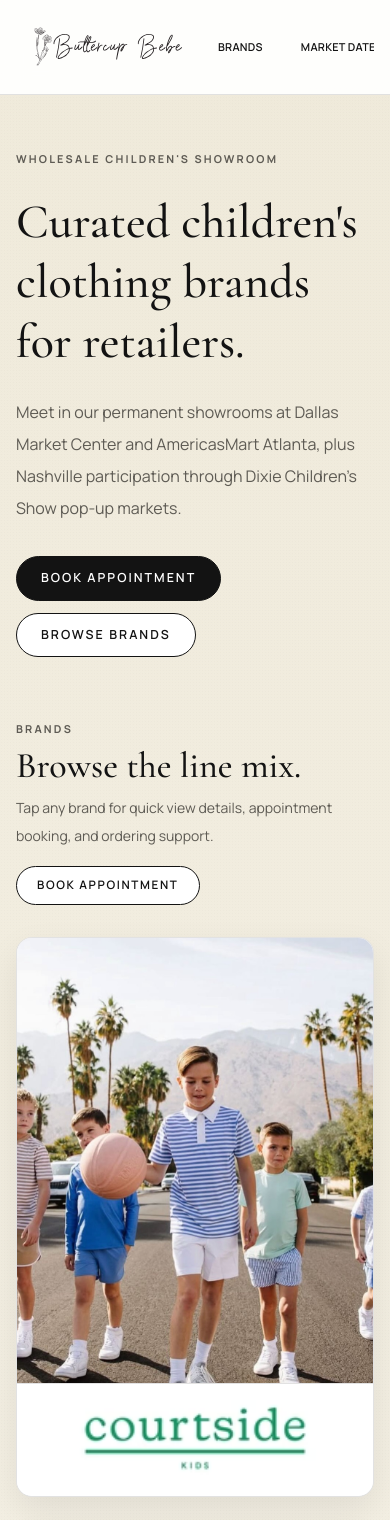
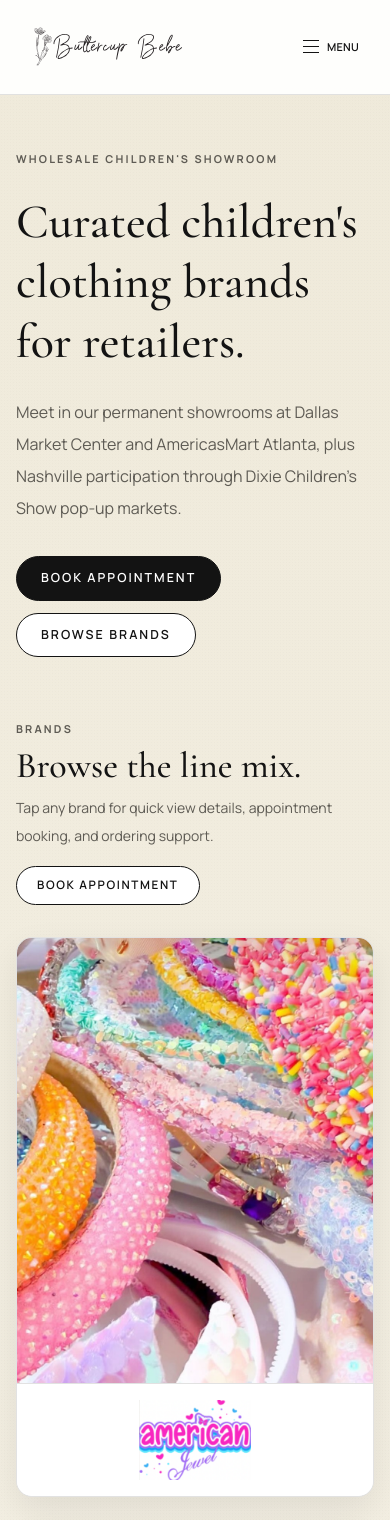
Before and after one commit to searchingforj/buttercupbebe-site, a Next.js app: page / in a window 390 px wide. Shown: the top 1520 px of the page. Built offline with nearby package versions, Linux system fonts and the light colour scheme; grey boxes are pictures that could not be loaded.

Commit message:
Add mobile nav and alphabetical brand ordering

```diff
--- a/src/components/brands-showcase.tsx
+++ b/src/components/brands-showcase.tsx
@@ -21,11 +21,10 @@
   "[tabindex]:not([tabindex='-1'])",
 ].join(",");
 
-const visuallyBalancedBrandOrder = (brands: Brand[]) => {
-  const featured = brands.filter((brand) => brand.featured);
-  const standard = brands.filter((brand) => !brand.featured);
-  return [...featured, ...standard];
-};
+const alphabeticalBrandOrder = (brands: Brand[]) =>
+  [...brands].sort((firstBrand, secondBrand) =>
+    firstBrand.name.localeCompare(secondBrand.name, undefined, { sensitivity: "base" }),
+  );
 
 export function BrandsShowcase({ brands }: BrandsShowcaseProps) {
   const [activeBrand, setActiveBrand] = useState<Brand | null>(null);
@@ -34,7 +33,7 @@
   const modalRef = useRef<HTMLDivElement>(null);
   const previouslyFocusedElement = useRef<HTMLElement | null>(null);
 
-  const orderedBrands = useMemo(() => visuallyBalancedBrandOrder(brands), [brands]);
+  const orderedBrands = useMemo(() => alphabeticalBrandOrder(brands), [brands]);
 
   const closeModal = useCallback(() => {
     setActiveBrand(null);
--- a/src/components/site-header.tsx
+++ b/src/components/site-header.tsx
@@ -1,5 +1,8 @@
+"use client";
+
 import Image from "next/image";
 import Link from "next/link";
+import { useState } from "react";
 
 import { buttonStyles } from "@/components/ui/button";
 import { BOOKING_URL } from "@/lib/constants";
@@ -12,9 +15,12 @@
 ] as const;
 
 export function SiteHeader() {
+  const [mobileMenuOpen, setMobileMenuOpen] = useState(false);
+
   return (
     <header className="sticky top-0 z-40 border-b border-[var(--border-soft)] bg-[var(--surface-overlay)] backdrop-blur-md">
-      <div className="mx-auto flex max-w-7xl items-center gap-3 px-4 py-3 sm:gap-4 sm:px-6 lg:px-10">
+      <div className="mx-auto max-w-7xl px-4 sm:px-6 lg:px-10">
+        <div className="flex items-center gap-3 py-3 sm:gap-4">
           <Link href="/" aria-label="Buttercup Bebe home" className="inline-flex shrink-0 items-center">
             <Image
               src="/brand/buttercup-bebe-logo.svg"
@@ -26,7 +32,7 @@
             />
           </Link>
 
-        <nav aria-label="Primary" className="min-w-0 overflow-x-auto">
+          <nav aria-label="Primary" className="ml-1 hidden min-w-0 overflow-x-auto md:block">
             <ul className="flex min-w-max items-center gap-2 text-sm sm:gap-3">
               {navItems.map((item) => (
                 <li key={item.label}>
@@ -58,7 +64,79 @@
               </li>
             </ul>
           </nav>
+
+          <button
+            type="button"
+            aria-label={mobileMenuOpen ? "Close navigation menu" : "Open navigation menu"}
+            aria-expanded={mobileMenuOpen}
+            className={buttonStyles({
+              variant: "ghost",
+              size: "sm",
+              className:
+                "ml-auto gap-2 normal-case tracking-wide text-[var(--ink-strong)] hover:text-[var(--ink-strong)] md:hidden",
+            })}
+            onClick={() => setMobileMenuOpen((current) => !current)}
+          >
+            <span className="relative block h-3.5 w-4">
+              <span
+                className={`absolute left-0 top-0 block h-px w-4 bg-current transition-transform duration-200 ${
+                  mobileMenuOpen ? "translate-y-[6px] rotate-45" : ""
+                }`}
+              />
+              <span
+                className={`absolute left-0 top-[6px] block h-px w-4 bg-current transition-opacity duration-200 ${
+                  mobileMenuOpen ? "opacity-0" : "opacity-100"
+                }`}
+              />
+              <span
+                className={`absolute left-0 top-[12px] block h-px w-4 bg-current transition-transform duration-200 ${
+                  mobileMenuOpen ? "-translate-y-[6px] -rotate-45" : ""
+                }`}
+              />
+            </span>
+            <span>{mobileMenuOpen ? "Close" : "Menu"}</span>
+          </button>
         </div>
+      </div>
+
+      {mobileMenuOpen ? (
+        <div className="border-t border-[var(--border-soft)] bg-[var(--surface)] md:hidden">
+          <nav aria-label="Mobile primary" className="mx-auto max-w-7xl px-4 py-3 sm:px-6">
+            <ul className="grid gap-2">
+              {navItems.map((item) => (
+                <li key={item.label}>
+                  <Link
+                    href={item.href}
+                    onClick={() => setMobileMenuOpen(false)}
+                    className={buttonStyles({
+                      variant: "ghost",
+                      size: "md",
+                      className: "w-full justify-start normal-case tracking-wide text-[var(--ink-strong)]",
+                    })}
+                  >
+                    {item.label}
+                  </Link>
+                </li>
+              ))}
+              <li>
+                <a
+                  href={BOOKING_URL}
+                  target="_blank"
+                  rel="noopener noreferrer"
+                  onClick={() => setMobileMenuOpen(false)}
+                  className={buttonStyles({
+                    variant: "secondary",
+                    size: "md",
+                    className: "w-full justify-center normal-case tracking-wide",
+                  })}
+                >
+                  Book Now
+                </a>
+              </li>
+            </ul>
+          </nav>
+        </div>
+      ) : null}
     </header>
   );
 }
--- a/src/data/brands.ts
+++ b/src/data/brands.ts
@@ -206,6 +206,30 @@
     images: imagesFor("weisinger-bamboo"),
   },
   {
+    slug: "smockingbird",
+    name: "Smockingbird",
+    oneLiner:
+      "Classic heirloom-inspired children's pieces with handcrafted detailing and elevated prints that balance timeless charm and everyday wearability.",
+    logoUrl: logoFor("smockingbird"),
+    images: imagesFor("smockingbird"),
+  },
+  {
+    slug: "lemon-loves-lime",
+    name: "Lemon Loves Lime",
+    oneLiner:
+      "Bright, story-driven girls' apparel with boutique-friendly silhouettes and whimsical details that celebrate childhood joy and affectionate design.",
+    logoUrl: logoFor("lemon-loves-lime"),
+    images: imagesFor("lemon-loves-lime"),
+  },
+  {
+    slug: "ml-kids",
+    name: "ML Kids",
+    oneLiner:
+      "Trend-forward shabby chic styles for girls and tweens, offering coordinated sets, statement dresses, and spirited seasonal collections.",
+    logoUrl: logoFor("ml-kids"),
+    images: imagesFor("ml-kids"),
+  },
+  {
     slug: "zsazsa-and-lolli",
     name: "ZsaZsa & LoLLi",
     oneLiner:
```
Lines whose indentation alone changed are shown as unchanged.
